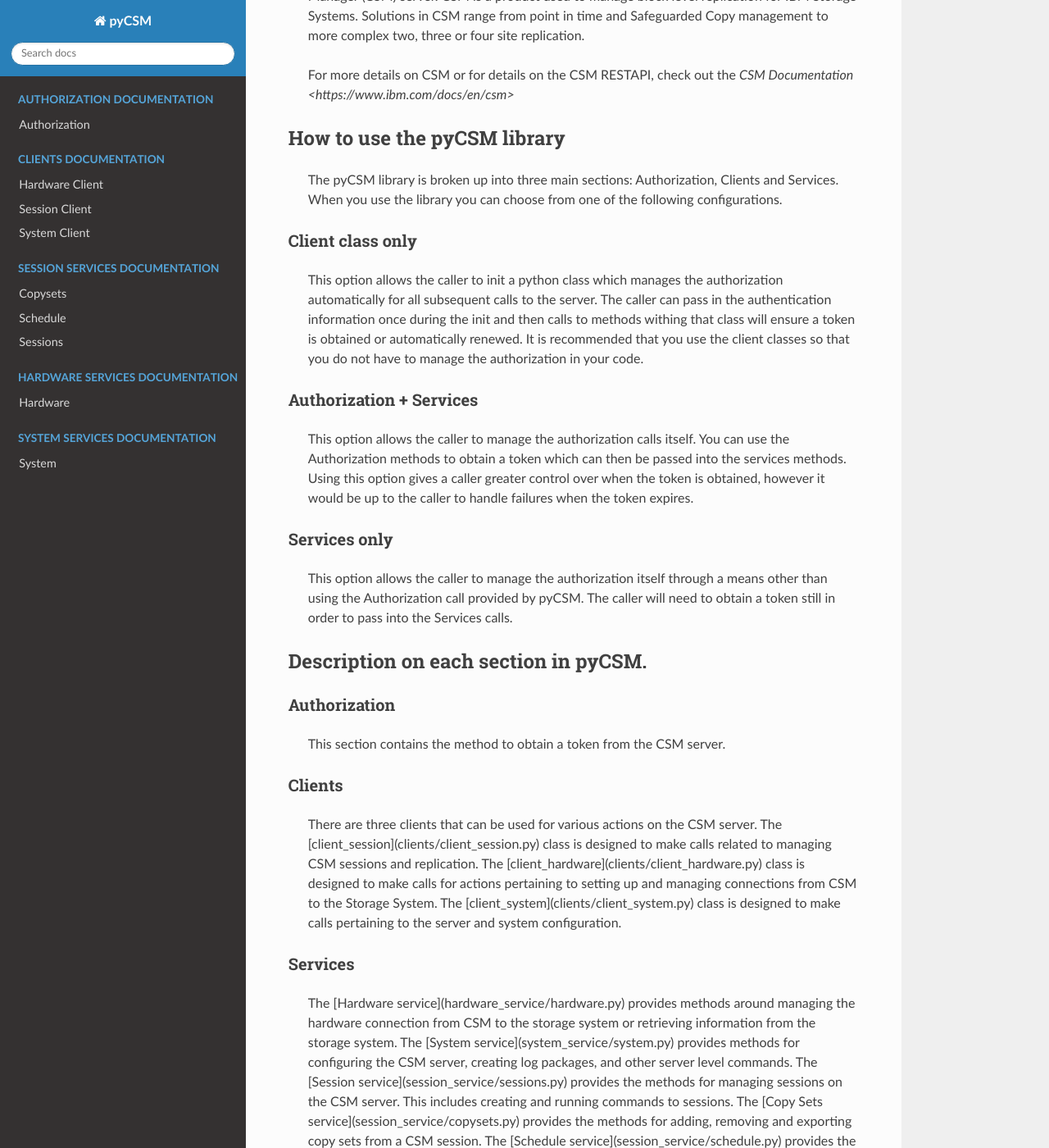
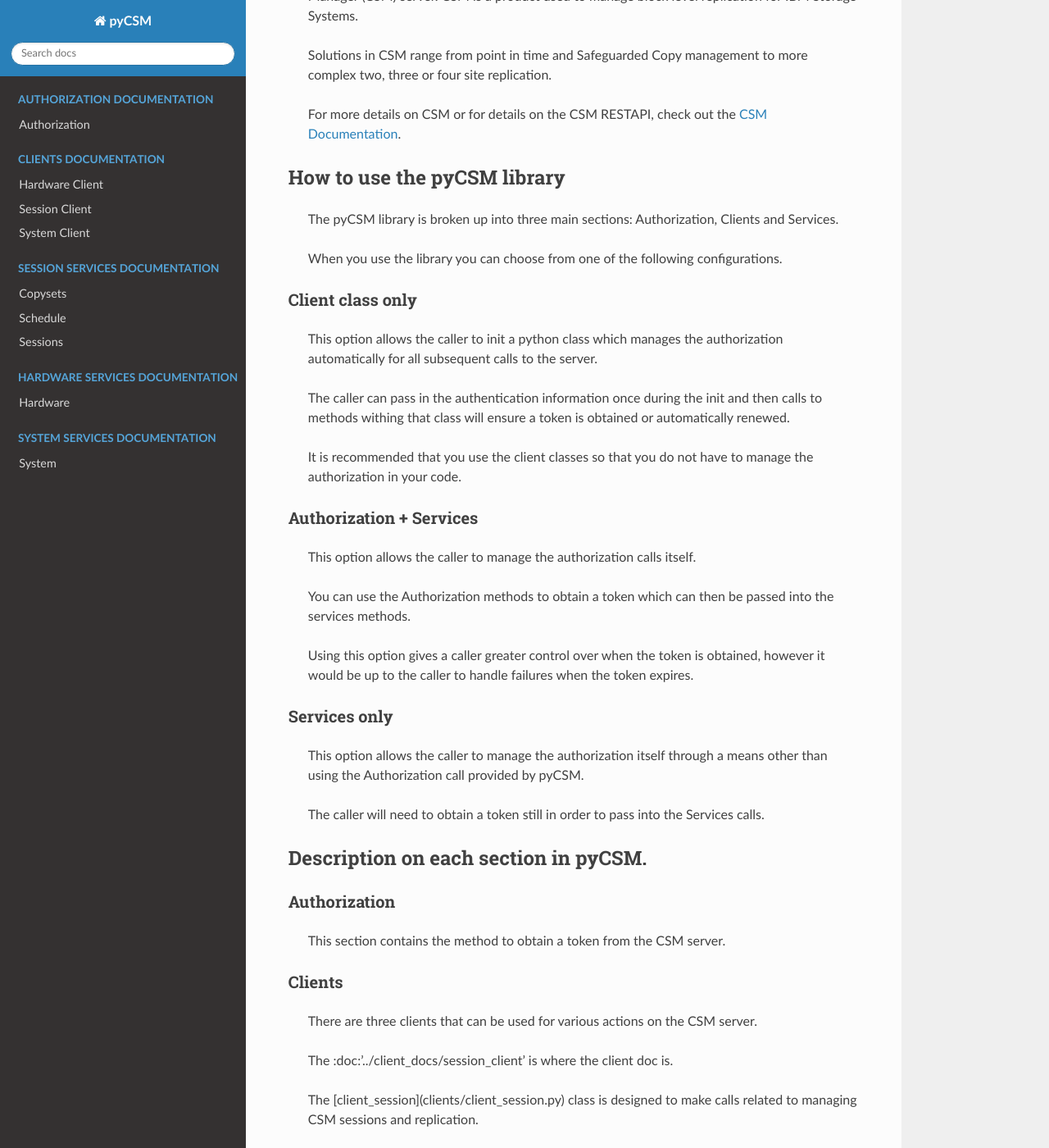
Before and after one commit to IBM/pyCSM, a Sphinx documentation site: the page built from docs/index.rst, in a window 1280 px wide and 1400 px high, scrolled down 200 px. Shown: the whole window at 82% size. Built offline with Sphinx 7.4.7 and the Read the Docs theme 2.0.0, drawn with Linux system fonts in a browser that asks for light colours; some of the changed text lies outside the part shown.

Commit message:
another attempt at intro doc on index.rst

```diff
--- a/docs/index.rst
+++ b/docs/index.rst
@@ -6,29 +6,36 @@
 Welcome to pyCSM's documentation!
 =================================
    The pyCSM library is a python library designed to make RESTAPI calls to an IBM Copy Services Manager (CSM) server.
-   CSM is a product used to manage block level replication for IBM Storage Systems.  Solutions
-   in CSM range from point in time and Safeguarded Copy management to more complex two, three or four site replication.
+   CSM is a product used to manage block level replication for IBM Storage Systems.
 
-   For more details on CSM or for details on the CSM RESTAPI, check out the `CSM Documentation <https://www.ibm.com/docs/en/csm>`
+   Solutions in CSM range from point in time and Safeguarded Copy management to more complex two, three or four
+   site replication.
+
+   For more details on CSM or for details on the CSM RESTAPI, check out the `CSM Documentation <https://www.ibm.com/docs/en/csm>`_.
 
 ==================================
 **How to use the pyCSM library**
 ==================================
    The pyCSM library is broken up into three main sections:  Authorization, Clients and Services.
+
    When you use the library you can choose from one of the following configurations.
 
 **Client class only**
 ---------------------
    This option allows the caller to init a python class which manages the authorization automatically
    for all subsequent calls to the server.
+
    The caller can pass in the authentication information once during the init and then calls to methods withing that
    class will ensure a token is obtained or automatically renewed.
+
    It is recommended that you use the client classes so that you do not have to manage the authorization in your code.
 
 **Authorization + Services**
 ----------------------------
    This option allows the caller to manage the authorization calls itself.
+
    You can use the Authorization methods to obtain a token which can then be passed into the services methods.
+
    Using this option gives a caller greater control over when the token is obtained, however it would be up to the
    caller to handle failures when the token expires.
 
@@ -36,6 +43,7 @@
 -----------------
    This option allows the caller to manage the authorization itself through a means other than using
    the Authorization call provided by pyCSM.
+
    The caller will need to obtain a token still in order to pass into the Services calls.
 
 =========================================
@@ -49,10 +57,15 @@
 **Clients**
 -----------
    There are three clients that can be used for various actions on the CSM server.
+
+   The :doc:'../client_docs/session_client' is where the client doc is.
+
    The [client_session](clients/client_session.py) class is designed to make calls related to managing CSM sessions and
    replication.
+
    The [client_hardware](clients/client_hardware.py) class is designed to make calls for actions pertaining to setting
    up and managing connections from CSM to the Storage System.
+
    The [client_system](clients/client_system.py) class is designed to make calls pertaining to the server and system
    configuration.
 
@@ -60,12 +73,16 @@
 ------------
    The [Hardware service](hardware_service/hardware.py) provides methods around managing the hardware connection from
    CSM to the storage system or retrieving information from the storage system.
+
    The [System service](system_service/system.py) provides methods for configuring the CSM server, creating log packages,
    and other server level commands.
+
    The [Session service](session_service/sessions.py) provides the methods for managing sessions on the CSM server.  This
    includes creating and running commands to sessions.
+
    The [Copy Sets service](session_service/copysets.py) provides the methods for adding, removing and exporting copy sets
    from a CSM session.
+
    The [Schedule service](session_service/schedule.py) provides the methods for viewing and running scheduled tasks on
    the CSM server.
 
```
